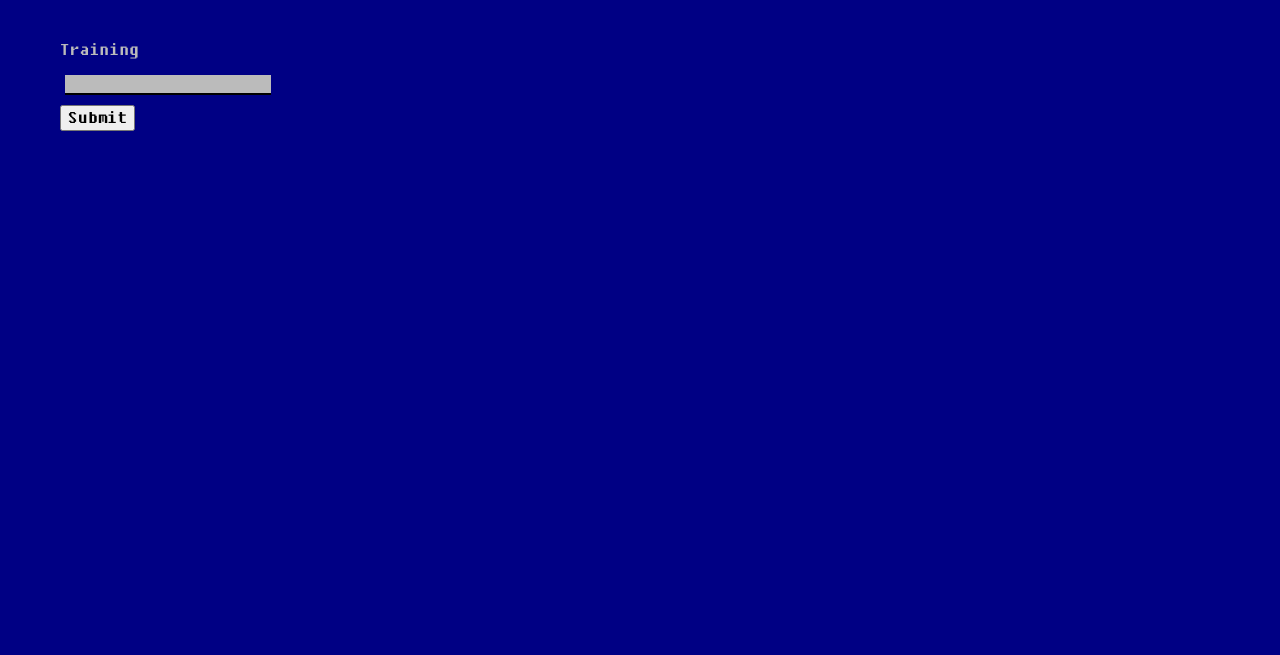
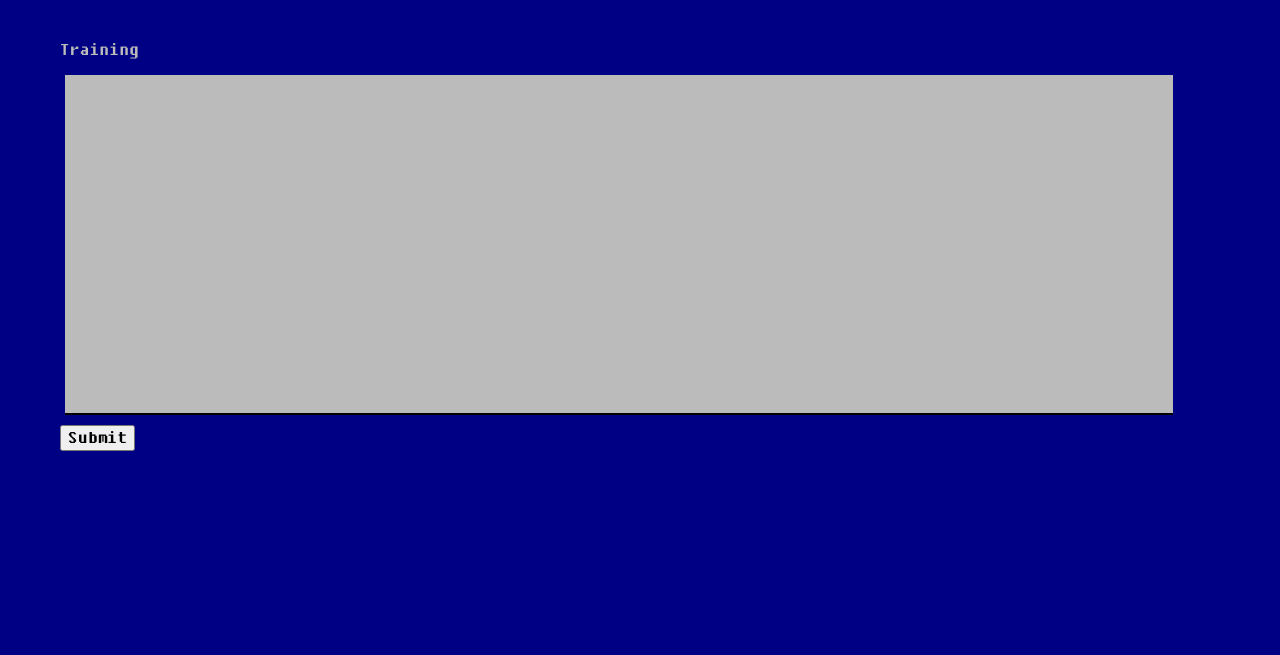
Before and after one commit to SteveMcGrath/Concord, a Flask app: template site/app/templates/ticketing/training_purchase.html in a window 1280 px wide. Shown: the part 20-675 px from the top of the page. Run offline with Flask 2, Linux system fonts and the light colour scheme; the template is opened without the code that fills it: most values are stand-ins (such as "Sample title", 1, 10 or a date in 2020); form fields are guessed from the names that the template uses; parts of the project's set-up code (start-up, migrations or seed data) failed here and were passed over; some libraries are stand-ins or nearby versions.

Commit message:
Adjusted width of the multi-list.

```diff
--- a/site/app/templates/ticketing/training_purchase.html
+++ b/site/app/templates/ticketing/training_purchase.html
@@ -4,7 +4,7 @@
 	<form method="POST">
 		{{ form.hidden_tag() }}
 		<ul>
-			<li>{{ form.training.label }} {{ form.training() }}</li>
+			<li>{{ form.training.label }} {{ form.training(style="width: 100%;height: 50%;") }}</li>
 			<li>{{ form.submit() }}</li>
 		</ul>
 	</form>
```
